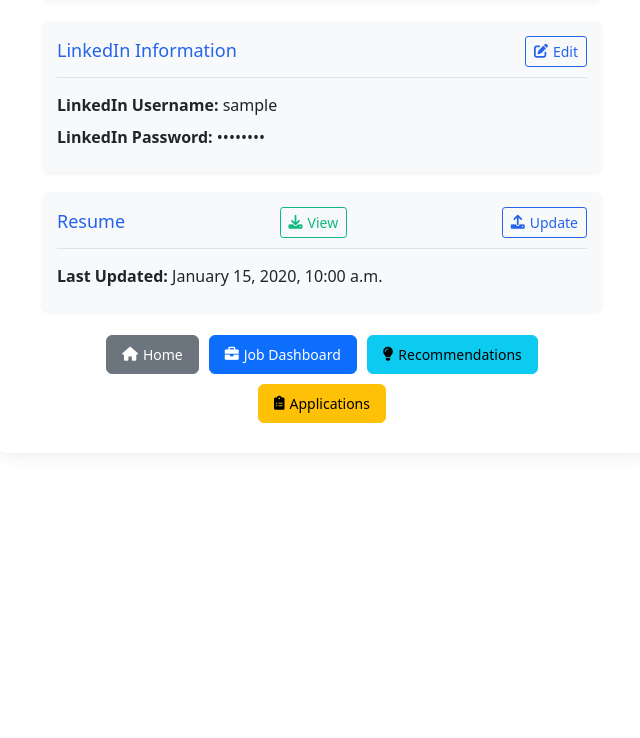
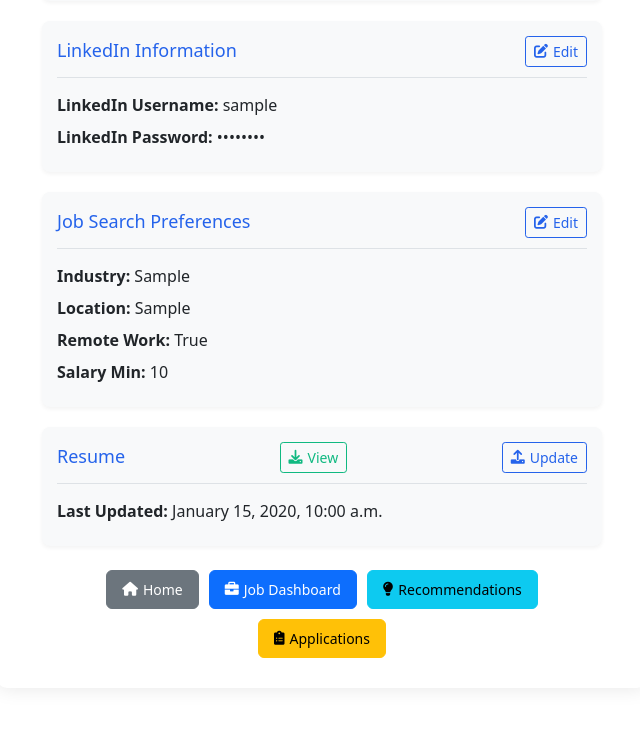
Before and after one commit to UCCS-SP25-CS4300-CS5300-1/Group-4-spring-2025, a Django app: page /users/profile/ in a window 1280 px wide. Shown: the part 474-1212 px from the top of the page, without its empty margins (318-958 px from the left). Before the commit the page ends 897 px from the top, so only its background shows below. Run offline with Django 4.2, Linux system fonts and the light colour scheme; a user stored in the database is signed in; tables that the repository leaves empty hold one stand-in row (values such as "Sample post").

Commit message:
Added Job Search Preference in profile, and edit page for preferences

```diff
--- a/myproject/users/admin.py
+++ b/myproject/users/admin.py
@@ -9,7 +9,7 @@ class ProfileInline(admin.StackedInline):
     model = Profile
     can_delete = False
     verbose_name_plural = 'Profile'
-    fields = ['linkedIn_username', 'linkedIn_password', 'avatar', 'whitelisted_for_ai']
+    fields = ['linkedIn_username', 'linkedIn_password', 'avatar', 'whitelisted_for_ai', 'industry_preference', 'location_preference', 'remote_preference', 'salary_min_preference']
 
 # Extend User Model
 class CustomUserAdmin(BaseUserAdmin):
--- a/myproject/users/models.py
+++ b/myproject/users/models.py
@@ -9,6 +9,13 @@ class Profile(models.Model):
     linkedIn_username = models.CharField(max_length=100)
     linkedIn_password = models.CharField(max_length=100)
     whitelisted_for_ai = models.BooleanField(default=False)
+
+    industry_preference = models.CharField(max_length=100, blank=True, null=True)
+    location_preference = models.CharField(max_length=100, blank=True, null=True)
+    remote_preference = models.BooleanField(default=False)
+    salary_min_preference = models.IntegerField(blank=True, null=True)
+
+    #ai_recommendation = models.BooleanField(default=False)
 
     def __str__(self):
         return self.user.username
--- a/myproject/users/templates/users/profile.html
+++ b/myproject/users/templates/users/profile.html
@@ -45,6 +45,22 @@
             <p><strong>LinkedIn Password:</strong> ••••••••</p>
         </div>
     </div>
+
+    <div class="profile-section">
+        <div class="profile-header">
+            <h3>Job Search Preferences</h3>
+            <a href="{% url 'edit_preferences' %}" class="btn-sm btn-outline-primary">
+                <i class="fas fa-edit"></i> Edit
+            </a>
+        </div>
+        <div class="profile-info">
+            <p><strong>Industry:</strong> {{ profile.industry_preference|default:"None" }}</p>
+            <p><strong>Location:</strong> {{ profile.location_preference|default:"None" }}</p>
+            <p><strong>Remote Work:</strong> {{ profile.remote_preference}}</p>
+            <p><strong>Salary Min:</strong> {{ profile.salary_min_preference}}</p>
+        </div>
+    </div>
+
 
     <div class="profile-section">
         <div class="profile-header">
--- a/myproject/users/urls.py
+++ b/myproject/users/urls.py
@@ -9,6 +9,7 @@ urlpatterns = [
     path('edit_profile/', views.update_user, name='edit_profile'),
     path('upload_resume/', views.upload_resume, name='upload_resume'),
     path('profile/', views.profile_view, name='profile'),
+    path('edit_preferences/', views.edit_preferences, name='edit_preferences'),
     path('password_change/', auth_views.PasswordChangeView.as_view(
         template_name='users/password_change.html',
         success_url='/users/password_change/done/'
--- a/myproject/users/views.py
+++ b/myproject/users/views.py
@@ -7,7 +7,7 @@ from django.views import generic
 from pypdf import PdfReader
 
 from jobs.models import Job
-from .forms import UserRegistrationForm, UserLoginForm, EditProfileForm, ResumeUploadForm
+from .forms import UserRegistrationForm, UserLoginForm, EditProfileForm, ResumeUploadForm, EditPreferenceForm
 from .models import Profile, Resume
 
 
@@ -96,3 +96,20 @@ def profile_view(request):
     }
 
     return render(request, 'users/profile.html', context)
+
+@login_required
+def edit_preferences(request):
+    """
+    Display the user's preference selections
+    """
+    if request.method == 'POST':
+        profile_form = EditPreferenceForm(request.POST, request.FILES, instance=request.user.profile)
+
+        if profile_form.is_valid():
+            profile_form.save()
+            messages.success(request, f"Your account has been updated.")
+            return redirect('index')
+    else:
+        profile_form = EditProfileForm(instance=request.user.profile)
+
+    return render(request, 'users/edit_profile.html', {'form': EditPreferenceForm})
```
Also changed, not shown: myproject/users/forms.py (+7 -0 lines), myproject/users/migrations/0006_profile_industry_preference_and_more.py (added).
